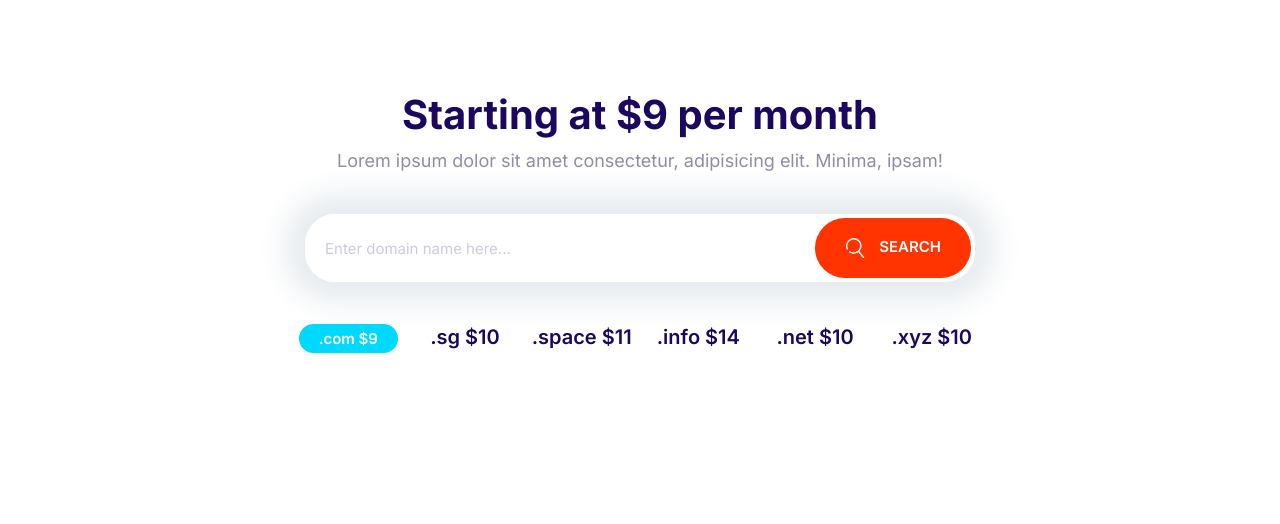
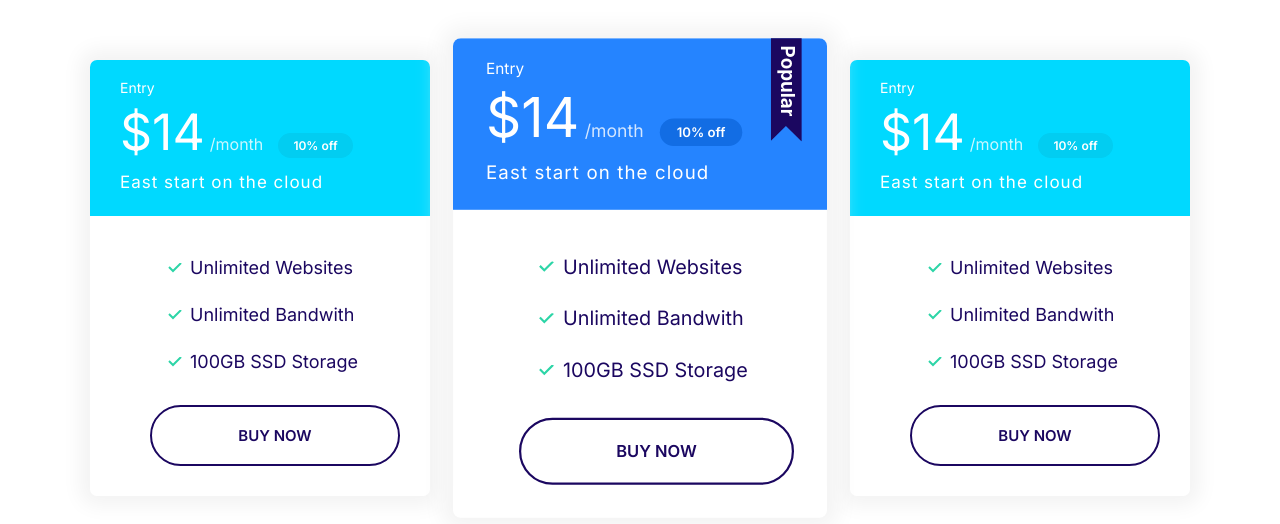
Before and after one commit to tony-508/First-trial, a plain HTML site: page index.html in a window 1280 px wide. Drawn offline with Linux system fonts and the light colour scheme.

Commit message:
Block-plans.

```diff
--- a/css/styles.css
+++ b/css/styles.css
@@ -325,11 +325,19 @@ a {
   color: #fff;
 }
 
+.card--primary .badge--primary {
+  background: #126de4;
+}
+
 .card--secondary .badge--secondary {
   background: #02cdf1;
 }
 
 /* Plans */
+.plan {
+  transition: transform 0.2s ease-out;
+}
+
 .plan__name {
   color: #fff;
   margin: 0;
@@ -359,6 +367,10 @@ a {
   margin-bottom: 2rem;
 }
 
+.plan--popular {
+  transform: scale(1.1);
+}
+
 .plan--popular .card__header {
   position: relative;
 }
@@ -370,6 +382,14 @@ a {
   position: absolute;
   top: -6px;
   right: 5%;
+}
+
+.plan:hover {
+  transform: scale(1.05);
+}
+
+.plan--popular:hover {
+  transform: scale(1.15);
 }
 
 @media screen and (min-width: 1024px) {
@@ -731,3 +751,12 @@ a {
     grid-template-columns: repeat(auto-fit, minmax(10rem, 1fr));
   }
 }
+/* Plans Block */
+.block-plans .grid {
+  gap: 8rem 4rem;
+}
+
+.block-plans .card {
+  max-width: 500px;
+  margin: 0 auto;
+}
--- a/index.html
+++ b/index.html
@@ -15,35 +15,72 @@
     <link rel="stylesheet" href="css/styles.css" />
   </head>
   <body>
-    <section class="block container block-domain">
-      <header class="block__header">
-        <h2>Starting at $9 per month</h2>
-        <p>
-          Lorem ipsum dolor sit amet consectetur, adipisicing elit. Minima,
-          ipsam!
-        </p>
-      </header>
-      <div class="input-group">
-        <input
-          type="text"
-          class="input"
-          placeholder="Enter domain name here..."
-        />
-        <button class="btn btn--accent">
-          <svg class="icon icon--white">
-            <use xlink:href="images/sprite.svg#search"></use>
-          </svg>
-          Search
-        </button>
+    <section class="block container block-plans">
+      <div class="grid grid--1x3">
+        <div class="plan">
+          <div class="card card--secondary">
+            <header class="card__header">
+              <h3 class="plan__name">Entry</h3>
+              <span class="plan__price">$14</span>
+              <span class="plan__billing-cycle">/month</span>
+              <span class="badge badge--secondary badge--small">10% off</span>
+              <span class="plan__description">East start on the cloud</span>
+            </header>
+            <div class="card__body">
+              <div class="list list--tick">
+                <ul>
+                  <li class="list__item">Unlimited Websites</li>
+                  <li class="list__item">Unlimited Bandwith</li>
+                  <li class="list__item">100GB SSD Storage</li>
+                </ul>
+                <button class="btn btn--outline btn--block">Buy now</button>
+              </div>
+            </div>
+          </div>
+        </div>
+        <div class="plan plan--popular">
+          <div class="card card--primary">
+            <header class="card__header">
+              <h3 class="plan__name">Entry</h3>
+              <span class="plan__price">$14</span>
+              <span class="plan__billing-cycle">/month</span>
+              <span class="badge badge--primary badge--small">10% off</span>
+              <span class="plan__description">East start on the cloud</span>
+            </header>
+            <div class="card__body">
+              <div class="list list--tick">
+                <ul>
+                  <li class="list__item">Unlimited Websites</li>
+                  <li class="list__item">Unlimited Bandwith</li>
+                  <li class="list__item">100GB SSD Storage</li>
+                </ul>
+                <button class="btn btn--outline btn--block">Buy now</button>
+              </div>
+            </div>
+          </div>
+        </div>
+        <div class="plan">
+          <div class="card card--secondary">
+            <header class="card__header">
+              <h3 class="plan__name">Entry</h3>
+              <span class="plan__price">$14</span>
+              <span class="plan__billing-cycle">/month</span>
+              <span class="badge badge--secondary badge--small">10% off</span>
+              <span class="plan__description">East start on the cloud</span>
+            </header>
+            <div class="card__body">
+              <div class="list list--tick">
+                <ul>
+                  <li class="list__item">Unlimited Websites</li>
+                  <li class="list__item">Unlimited Bandwith</li>
+                  <li class="list__item">100GB SSD Storage</li>
+                </ul>
+                <button class="btn btn--outline btn--block">Buy now</button>
+              </div>
+            </div>
+          </div>
+        </div>
       </div>
-      <ul class="list block-domain__prices">
-        <li><span class="badge badge--secondary">.com $9</span></li>
-        <li>.sg $10</li>
-        <li>.space $11</li>
-        <li>.info $14</li>
-        <li>.net $10</li>
-        <li>.xyz $10</li>
-      </ul>
     </section>
   </body>
 </html>
```
Also changed, not shown: components/block-plans.html (added, +67 -0 lines), components/plan.html (+7 -6 lines).
